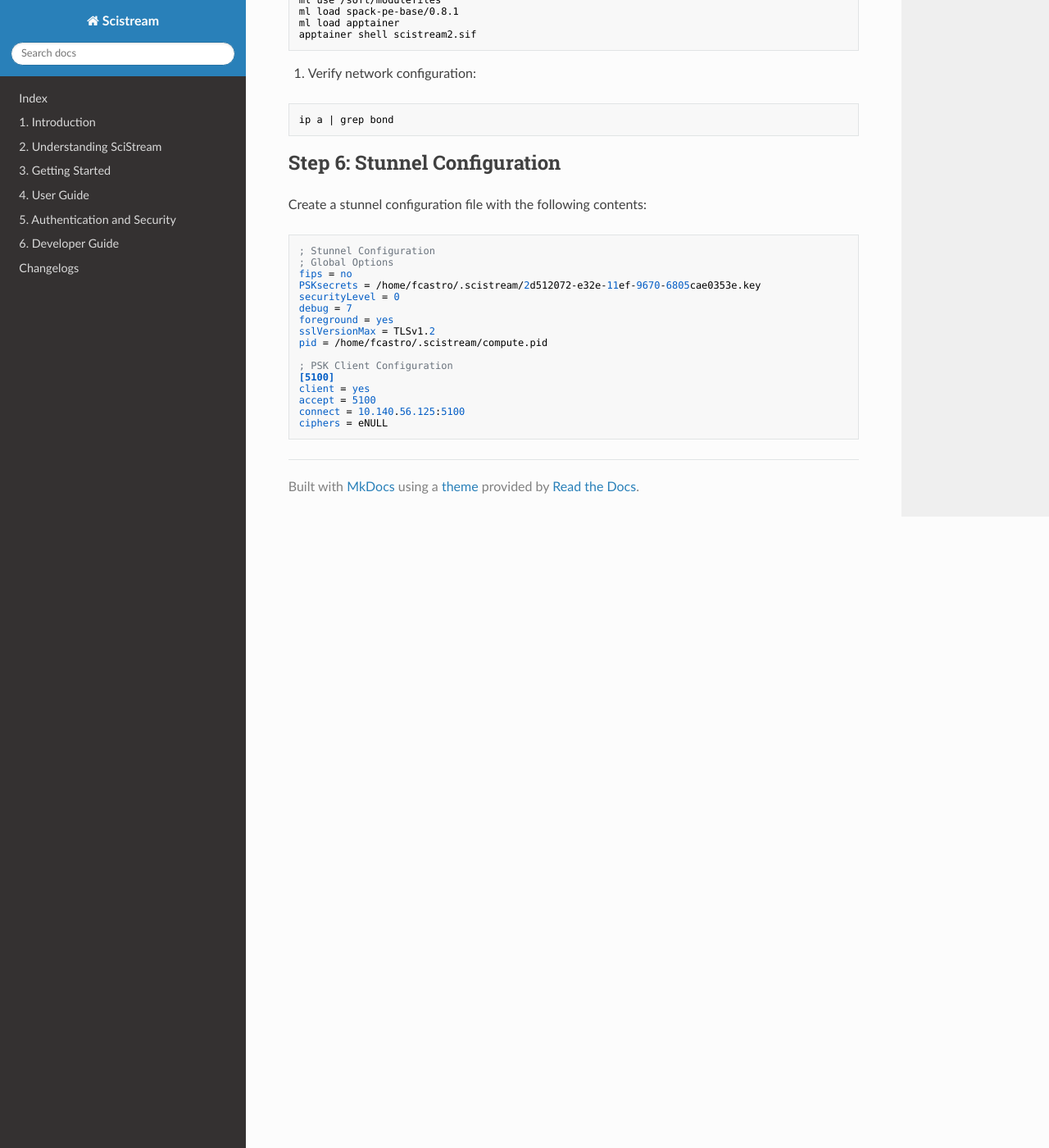
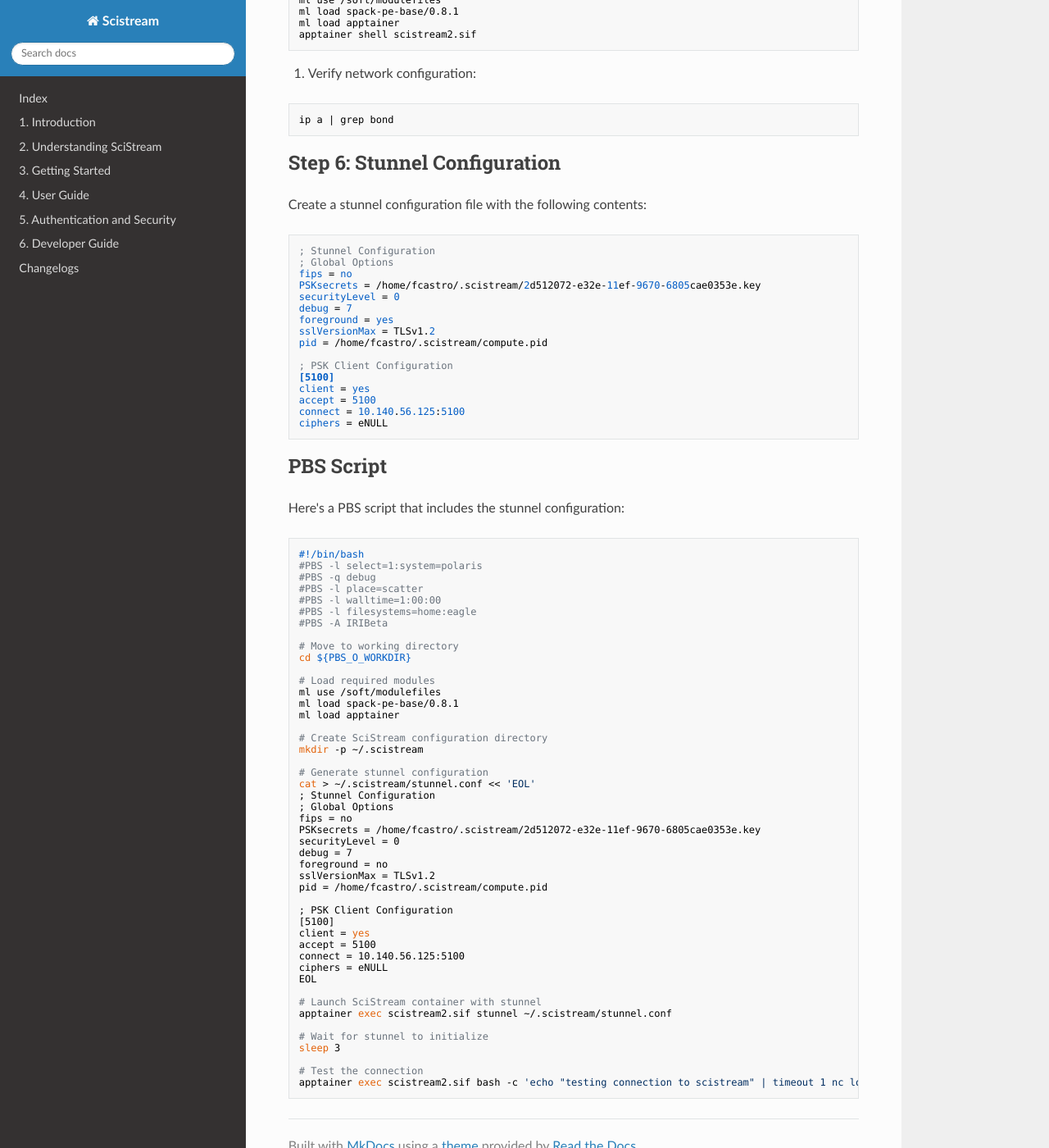
Before and after one commit to scistream/scistream-proto, an MkDocs documentation site: the page built from docs/guides/deploy.md, in a window 1280 px wide and 1400 px high, scrolled down 1858 px. Shown: the whole window at 82% size. Built offline with MkDocs 1.6.1, drawn with Linux system fonts in a browser that asks for light colours; nearby versions of some CDN libraries.

Commit message:
Update deploy.md

````diff
--- a/docs/guides/deploy.md
+++ b/docs/guides/deploy.md
@@ -107,3 +107,54 @@
 connect = 10.140.56.125:5100
 ciphers = eNULL
 ```
+## PBS Script
+Here's a PBS script that includes the stunnel configuration:
+```bash
+#!/bin/bash
+#PBS -l select=1:system=polaris
+#PBS -q debug
+#PBS -l place=scatter
+#PBS -l walltime=1:00:00
+#PBS -l filesystems=home:eagle
+#PBS -A IRIBeta
+
+# Move to working directory
+cd ${PBS_O_WORKDIR}
+
+# Load required modules
+ml use /soft/modulefiles
+ml load spack-pe-base/0.8.1
+ml load apptainer
+
+# Create SciStream configuration directory
+mkdir -p ~/.scistream
+
+# Generate stunnel configuration
+cat > ~/.scistream/stunnel.conf << 'EOL'
+; Stunnel Configuration
+; Global Options
+fips = no
+PSKsecrets = /home/fcastro/.scistream/2d512072-e32e-11ef-9670-6805cae0353e.key
+securityLevel = 0
+debug = 7
+foreground = no
+sslVersionMax = TLSv1.2
+pid = /home/fcastro/.scistream/compute.pid
+
+; PSK Client Configuration
+[5100]
+client = yes
+accept = 5100
+connect = 10.140.56.125:5100
+ciphers = eNULL
+EOL
+
+# Launch SciStream container with stunnel
+apptainer exec scistream2.sif stunnel ~/.scistream/stunnel.conf
+
+# Wait for stunnel to initialize
+sleep 3
+
+# Test the connection
+apptainer exec scistream2.sif bash -c 'echo "testing connection to scistream" | timeout 1 nc localhost 5100'
+```
````
